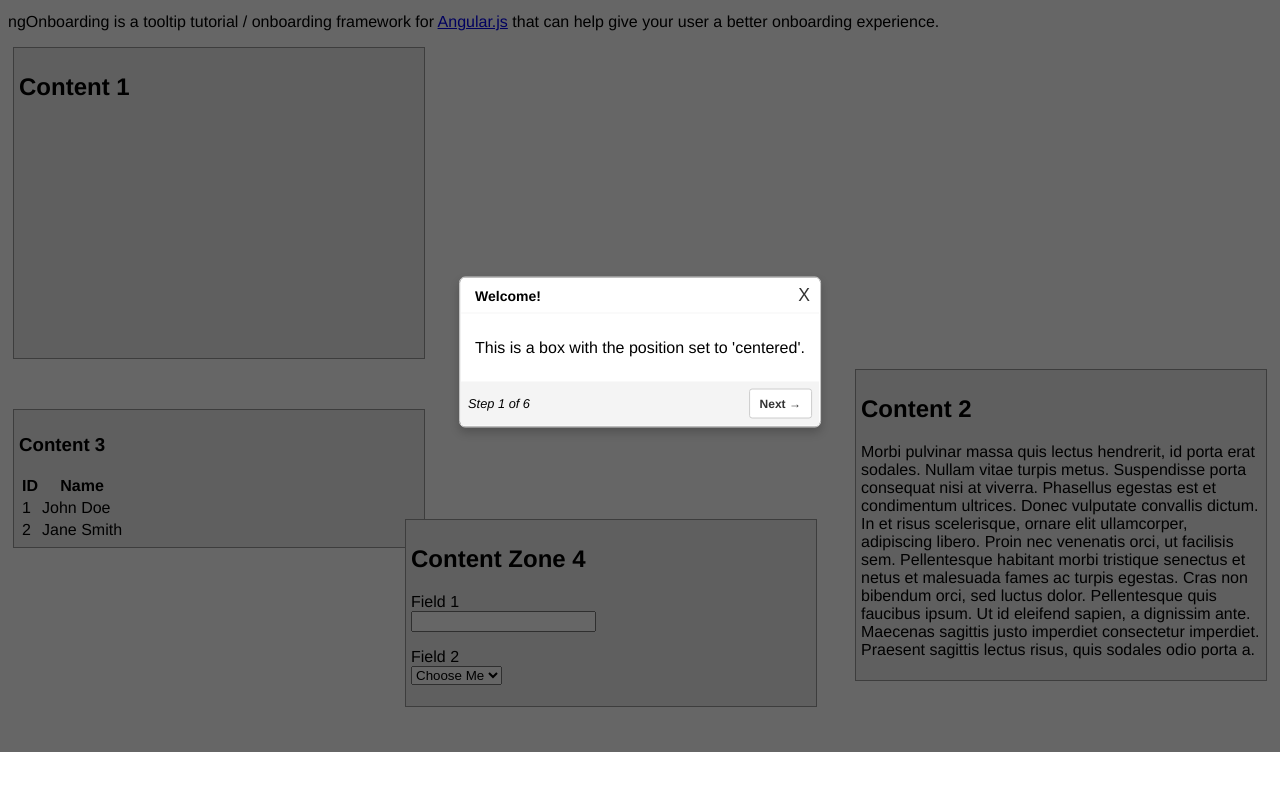
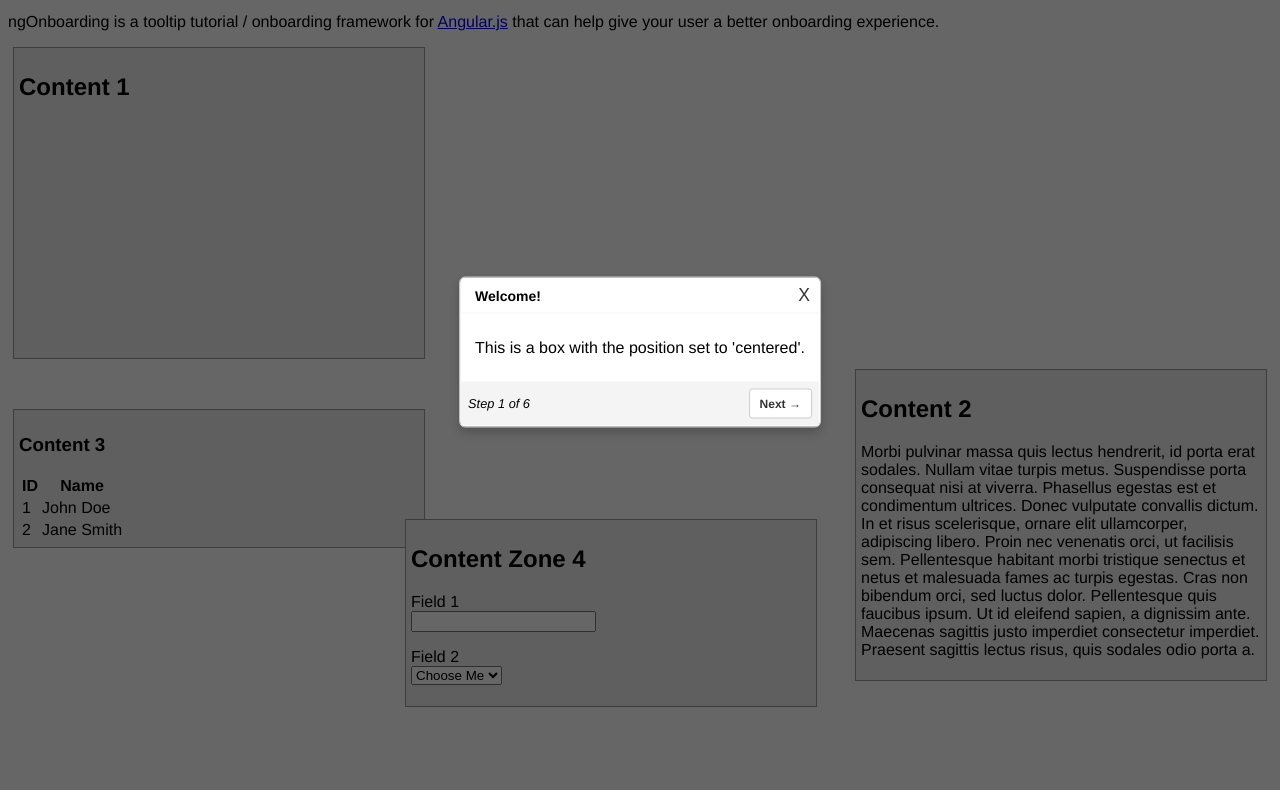
Before and after one commit to adamalbrecht/ngOnboarding, a website: page index.html in a window 1280 px wide. Shown: the part 48-838 px from the top of the page. Before the commit the page ends 800 px from the top, so only its background shows below. Drawn offline with nearby package versions, Linux system fonts and the light colour scheme.

Commit message:
Minor fixes

```diff
--- a/src/ng-onboarding.less
+++ b/src/ng-onboarding.less
@@ -183,7 +183,7 @@
   top:0;
   left:0;
   width:100%;
-  height:100%;
+  height:1000%;
   background-color:#000000;
 }
 
```
Also changed, not shown: dist/ng-onboarding.css, dist/ng-onboarding.js, dist/ng-onboarding.min.js.
